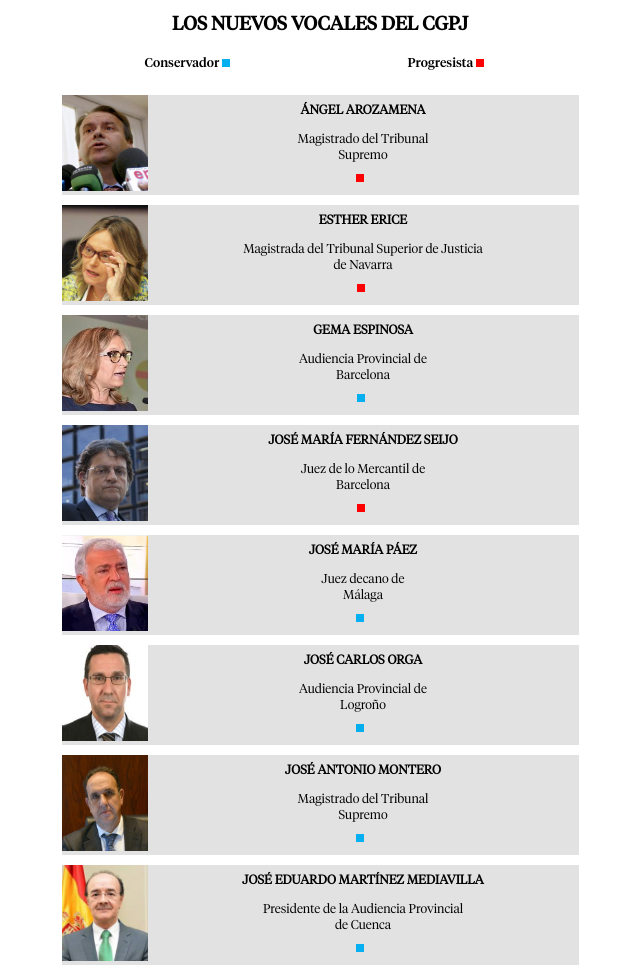
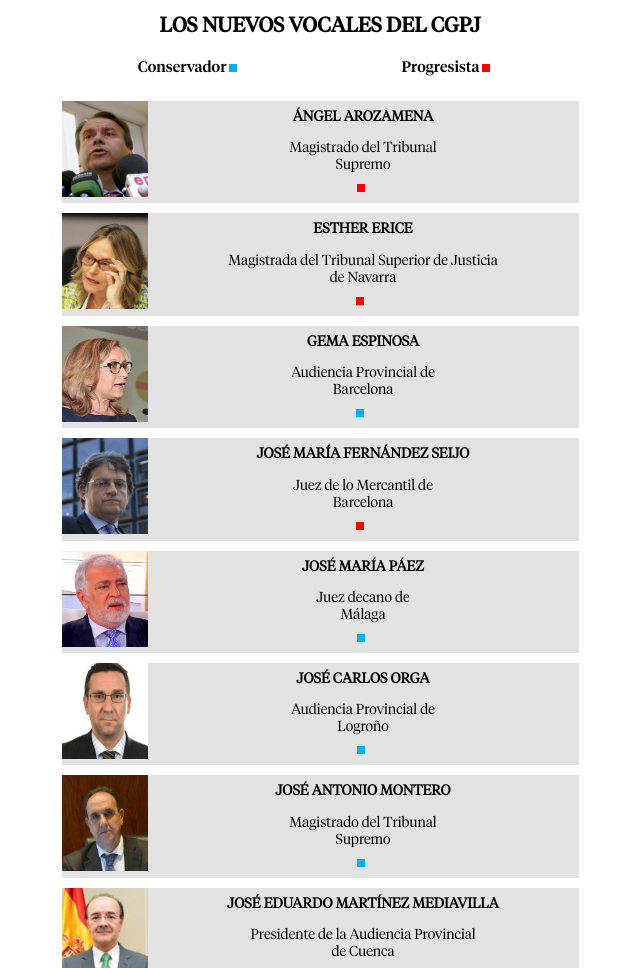
Before and after one commit to bmgoitia/vocales_cgpj, a plain HTML site: page index.html in a window 1280 px wide. Shown: the top 968 px of the page, without its empty margins (320-960 px from the left). Drawn offline with nearby package versions, Linux system fonts and the light colour scheme; a script that the page names is missing.

Commit message:
media queries font size

```diff
--- a/css/styles.css
+++ b/css/styles.css
@@ -221,3 +221,27 @@ p.pos{
     display: inline-block;
     margin-right: 5px;
 }
+
+
+
+@media (min-width: 500px) {
+    #title h2{
+        font-size: 1.3rem;
+        font-weight: bold;
+    }
+
+    .ley p{
+        font-size:.95rem;
+    }
+
+    p.name{
+        font-size: 0.9rem;
+
+
+    }
+
+    p.pos{
+        font-size: 0.9rem;
+    }
+
+  }
```
